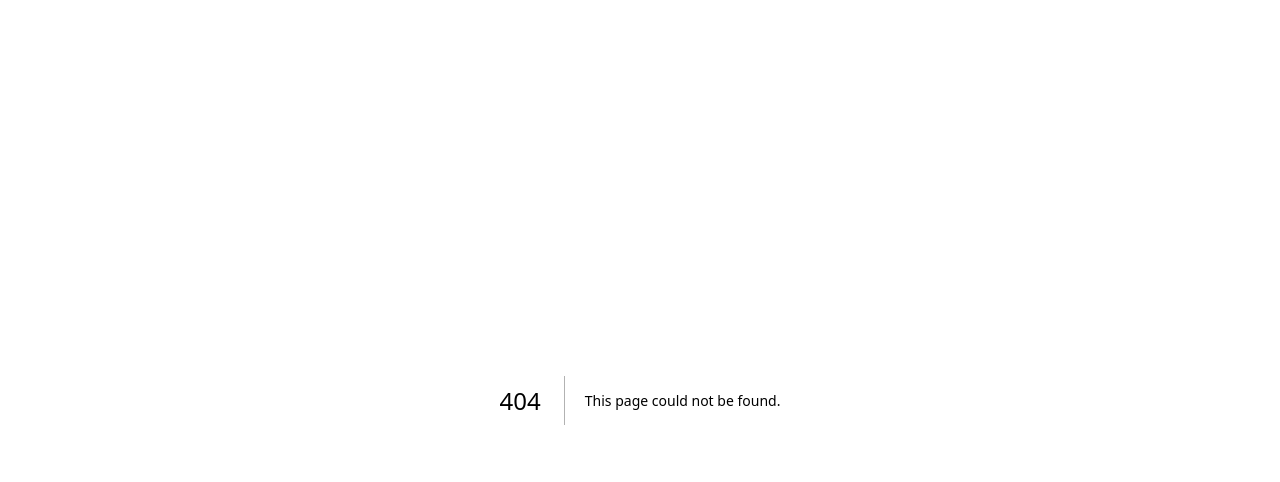
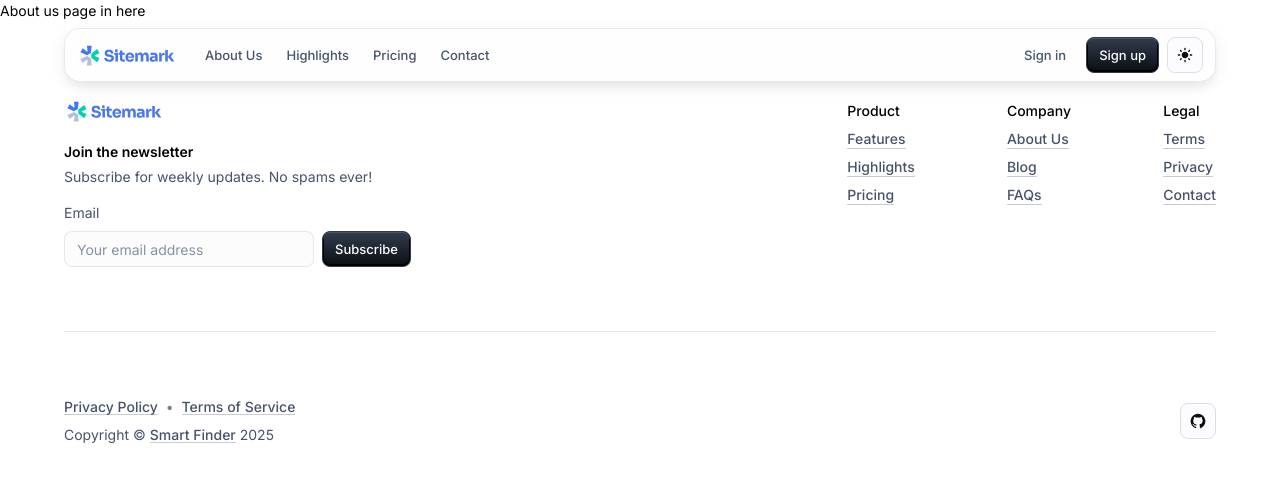
Before and after one commit to datasheng/csc33600-repo-sk-warriors, a Next.js app: page /about-us in a window 1280 px wide. Before the commit this address had no page. Shown: the top 482 px of the page. Built offline with nearby package versions, Linux system fonts and the light colour scheme.

Commit message:
Began working on AboutUs Page

```diff
--- /dev/null
+++ b/app/about-us/page.js
@@ -0,0 +1,20 @@
+import { Box, Typography } from "@mui/material";
+import AppAppBar from "../home-page/components/AppAppBar";
+import Footer from "../home-page/components/Footer";
+
+
+export default function AboutUs() {
+    return (
+        <>
+        <AppAppBar></AppAppBar>
+
+        <Box>
+            <Typography>
+                About us page in here
+            </Typography>
+        </Box>
+
+        <Footer></Footer>
+        </>
+    )
+}
```
